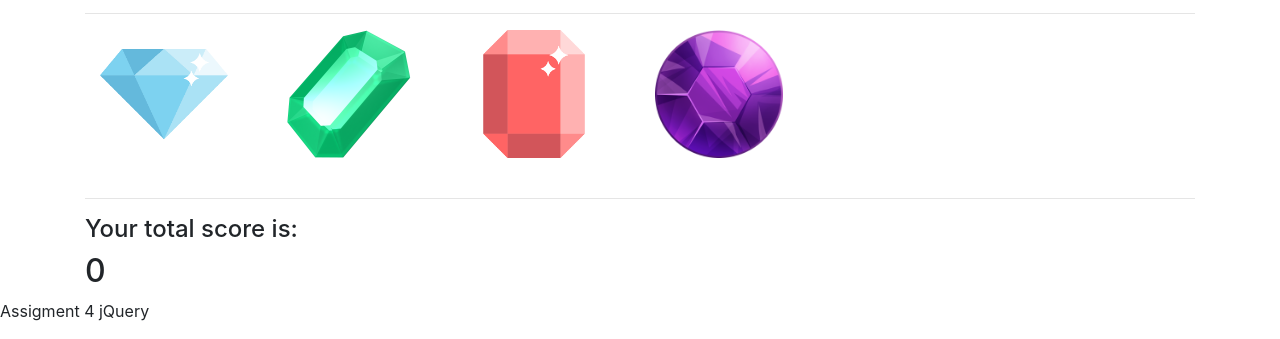
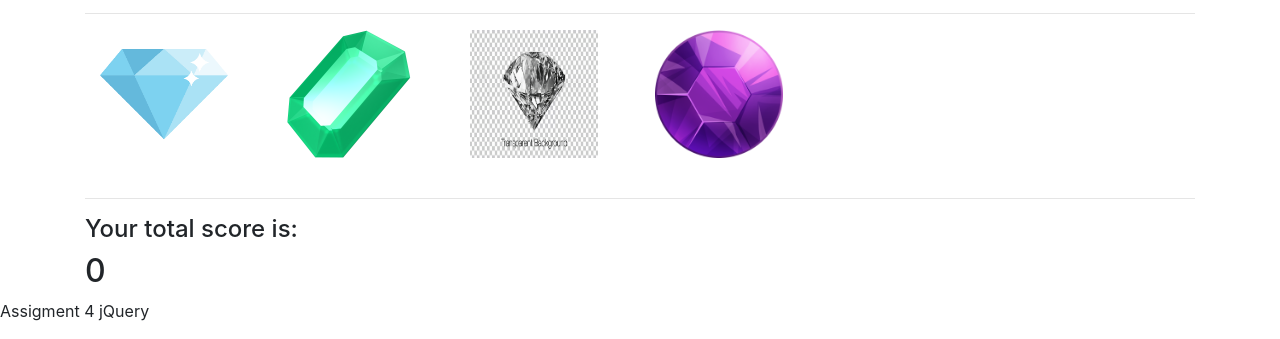
Before and after one commit to kalaay/unit-4-game, a plain HTML site: page index.html in a window 1280 px wide. Shown: the part 477-816 px from the top of the page. Drawn offline with nearby package versions, Linux system fonts and the light colour scheme.

Commit message:
Update index.html

```diff
--- a/index.html
+++ b/index.html
@@ -45,7 +45,7 @@
         </div>
 
         <div class = "col-2">
-                <img id= "red" src="assets/images/correlred.png" alt="red gemstone" width="128" height="128">
+                <img id= "red" src="assets/images/spindiamond.gif" alt="red gemstone" width="128" height="128">
             </div>
 
         <div class= "col-2">
```
